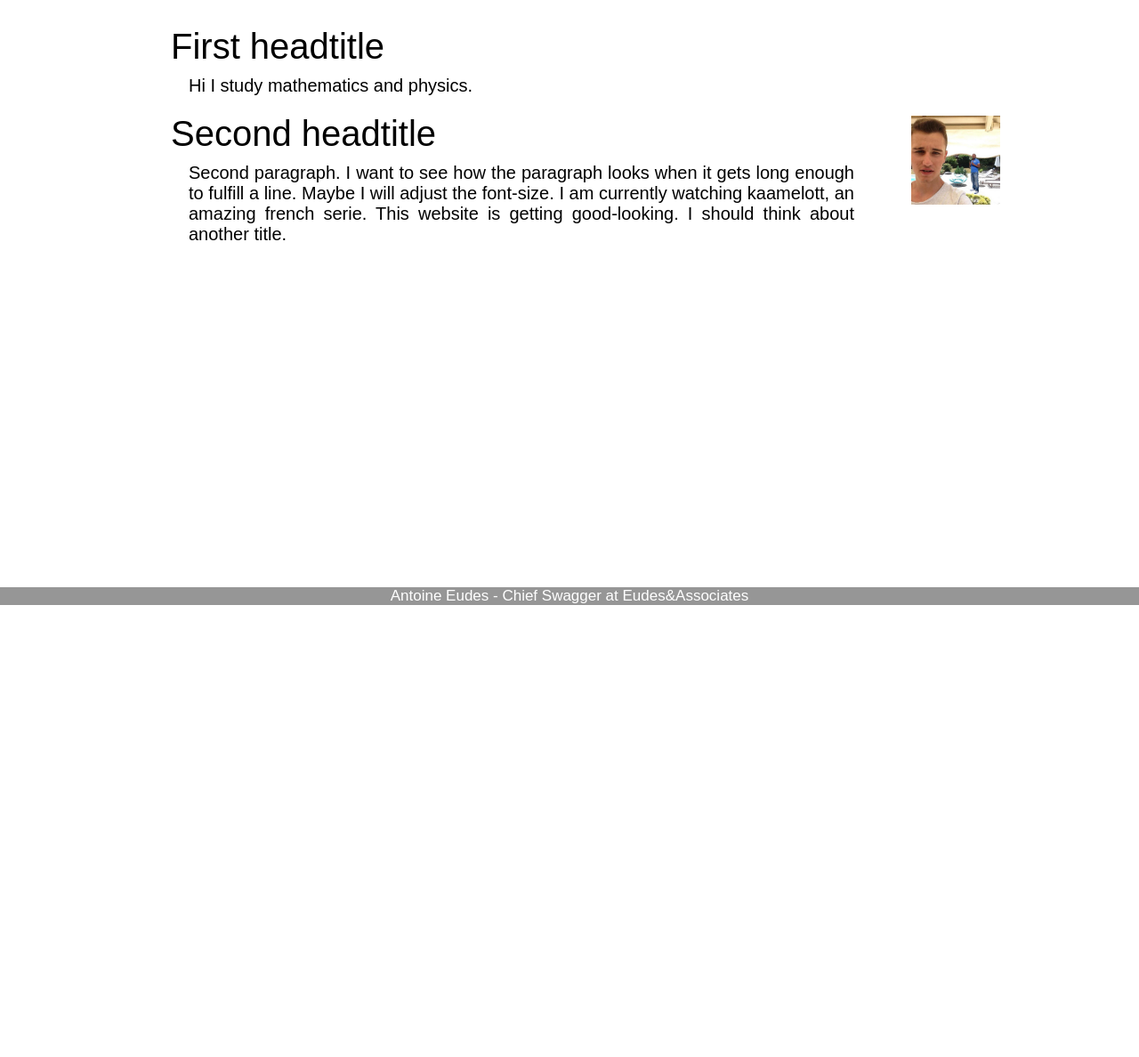
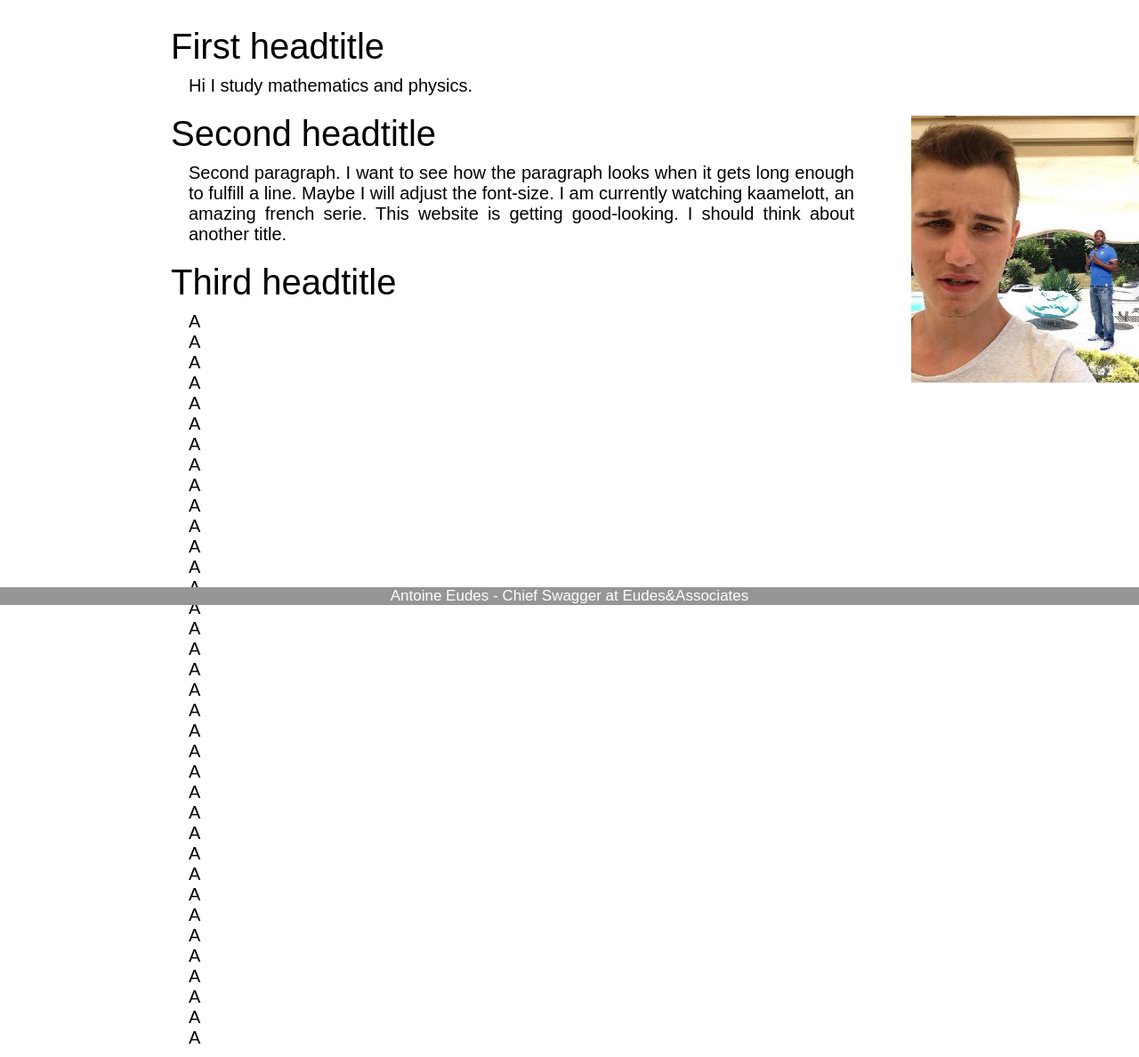
Before and after one commit to antoineeudes/blog, a PHP site: page / in a window 1280 px wide. Shown: the part 110-1298 px from the top of the page at 89% size. Before the commit the page ends 790 px from the top, so only its background shows below. Run offline with PHP 8.4, Linux system fonts and the light colour scheme; some web fonts are replaced.

Commit message:
Trying the fixed position

```diff
--- a/design.css
+++ b/design.css
@@ -58,8 +58,8 @@ body {
 
 #right_photo {
 	position: fixed;
-	width: 100px;
-	length: 100px;
+	width: 300px;
+	length: 300px;
 	top: 30%;
 	left: 80%;
 }
--- a/index.html
+++ b/index.html
@@ -15,7 +15,7 @@
 <header>My Website</header>
 
 <div id="right_photo">
-  <img src="/pictures/profile.jpg" width="100px" height="100px" />
+  <img src="/pictures/profile.jpg" width="300px" height="300px" />
 </div>
 
 <main>
@@ -26,6 +26,9 @@
   <p>Second paragraph. I want to see how the paragraph looks when it gets long enough to fulfill a line. Maybe I will adjust the font-size.
   I am currently watching kaamelott, an amazing french serie. This website is getting good-looking. I should think about another title.</p>
 
+  <h2>Third headtitle</h2>
+  <p>A<br/>A<br/>A<br/>A<br/>A<br/>A<br/>A<br/>A<br/>A<br/>A<br/>A<br/>A<br/>A<br/>A<br/>A<br/>A<br/>A<br/>A<br/>A<br/>A<br/>A<br/>A<br/>A<br/>A<br/>A<br/>A<br/>A<br/>A<br/>A<br/>A<br/>A<br/>A<br/>A<br/>A<br/>A<br/>A</p>
+
 </main>
 
 <footer>Antoine Eudes - Chief Swagger at Eudes&Associates</footer>
```
